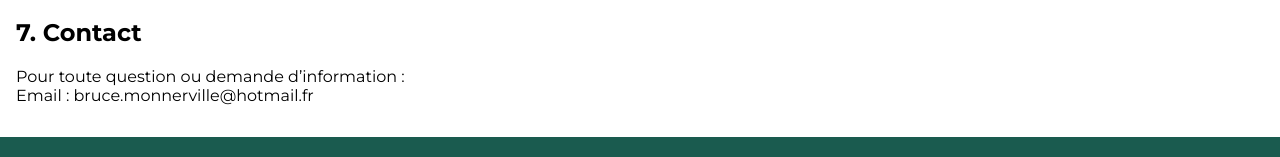
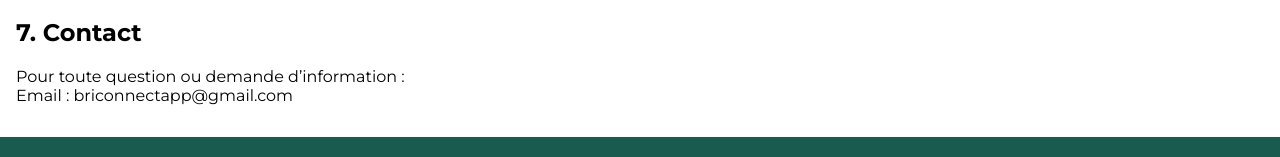
Before and after one commit to brucemvl/bricolanding, a React (Create React App) app: page /Mentions in a window 1280 px wide. Shown: the part 1084-1241 px from the top of the page. Built offline with nearby package versions, Linux system fonts and the light colour scheme; a web font is replaced by a local one.

Commit message:
changement adresse mail

```diff
--- a/src/pages/Confidentialite.jsx
+++ b/src/pages/Confidentialite.jsx
@@ -14,7 +14,7 @@ BMDev
 Micro-entreprise<br></br>
 SIRET : 9409122490001<br></br>
 1 rue du soleil levant, 92140 Clamart<br></br>
-Email : bruce.monnerville@hotmail.fr
+Email : briconnectapp@gmail.com
 </p>
 
 <h2>2. Données collectées</h2>
--- a/src/pages/Mentions.jsx
+++ b/src/pages/Mentions.jsx
@@ -15,7 +15,7 @@ BMDev<br></br>
 Micro-entreprise<br></br>
 SIRET : 9409122490001<br></br>
 Siège social : 1 rue du soleil levant, 92140 Clamart<br></br>
-Email : bruce.monnerville@hotmail.fr<br></br>
+Email : briconnectapp@gmail.com<br></br>
 
 Le responsable de la publication est : Bruce Monnerville
 </p>
@@ -67,7 +67,7 @@ L’utilisateur peut configurer ses préférences via son navigateur.
 <p>
 Pour toute question ou demande d’information :<br></br>
 
-Email : bruce.monnerville@hotmail.fr
+Email : briconnectapp@gmail.com
 </p>
         </div>
     )
```
